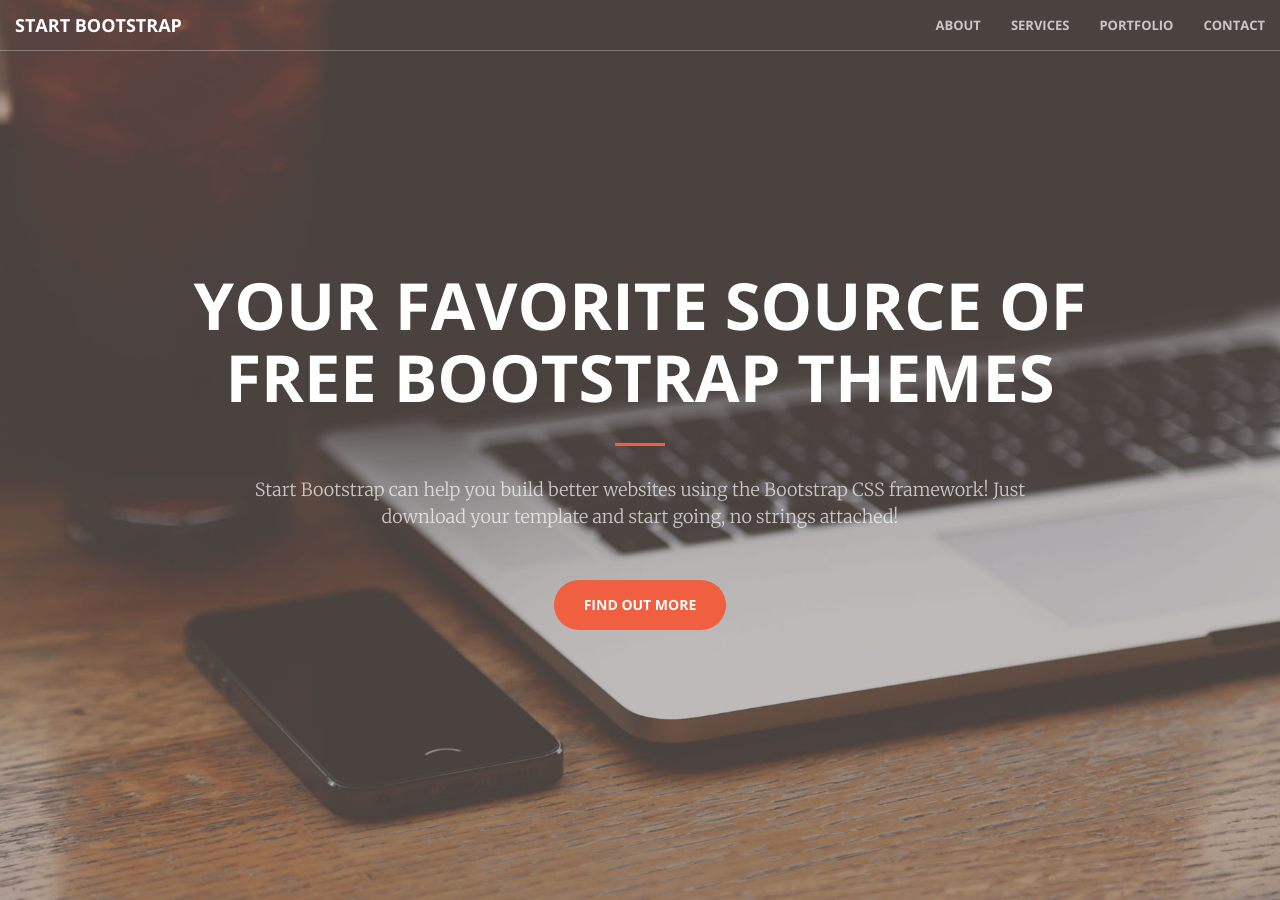
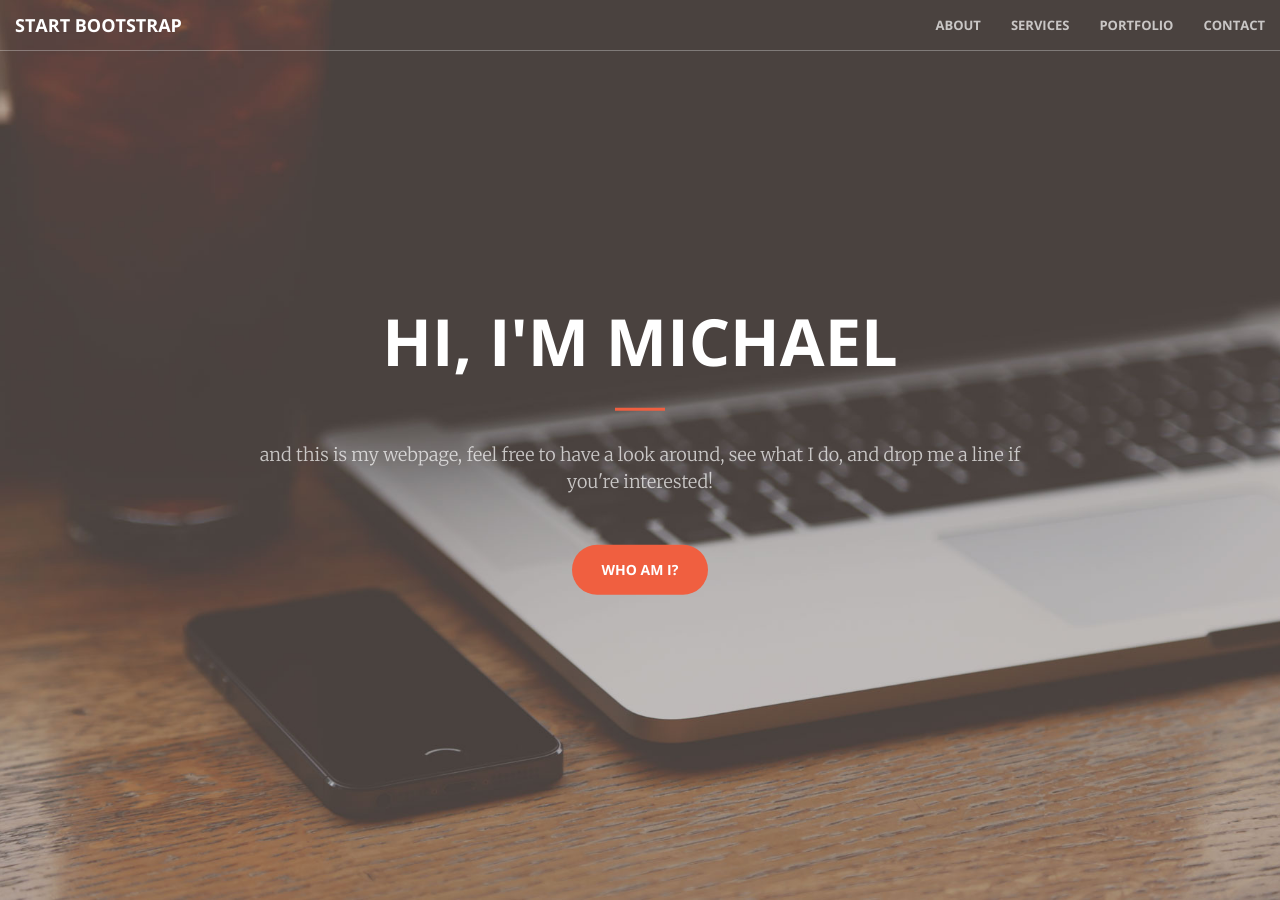
Before and after one commit to petriomelony/petriomelony.github.io, a Jekyll site: the page built from index.html, in a window 1280 px wide and 900 px high. Built offline with Jekyll 4.4.1, drawn with Linux system fonts in a browser that asks for light colours.

Commit message:
Update header.html

```diff
--- a/_includes/header.html
+++ b/_includes/header.html
@@ -1,10 +1,10 @@
 <header>
     <div class="header-content">
         <div class="header-content-inner">
-            <h1>Your Favorite Source of Free Bootstrap Themes</h1>
+            <h1>Hi, I'm Michael</h1>
             <hr>
-            <p>Start Bootstrap can help you build better websites using the Bootstrap CSS framework! Just download your template and start going, no strings attached!</p>
-            <a href="#about" class="btn btn-primary btn-xl page-scroll">Find Out More</a>
+            <p>and this is my webpage, feel free to have a look around, see what I do, and drop me a line if you're interested!</p>
+            <a href="#about" class="btn btn-primary btn-xl page-scroll">Who Am I?</a>
         </div>
     </div>
 </header>
```
